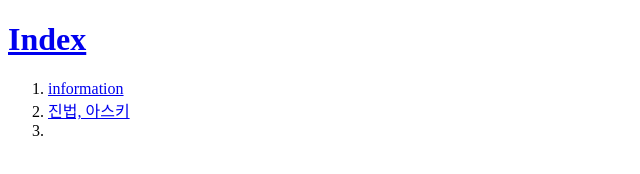
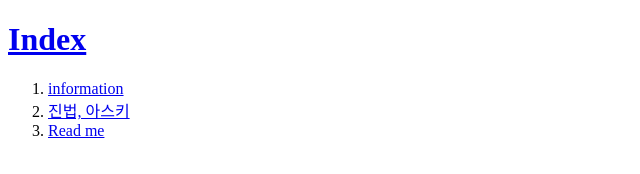
Before and after one commit to taehosunlee/Python, a plain HTML site: page index.html in a window 1280 px wide. Shown: the full height of the page, 0-640 px from the left. Drawn offline with Linux system fonts and the light colour scheme.

Commit message:
Update index.html

```diff
--- a/index.html
+++ b/index.html
@@ -10,5 +10,5 @@
   <ol>
     <li><a href="Cheat_sheet_Python\information.html">information</a></li>
     <li><a href="Cheat_sheet_Python\bit.html">진법, 아스키</a></li>
-    <li><a href="https://github.com/taehosunlee/Python-/blob/main/README.md" title="Readme">
+    <li><a href="https://github.com/taehosunlee/Python-/blob/main/README.md" title="Readme">Read me</a></li>
   </ol>
```
